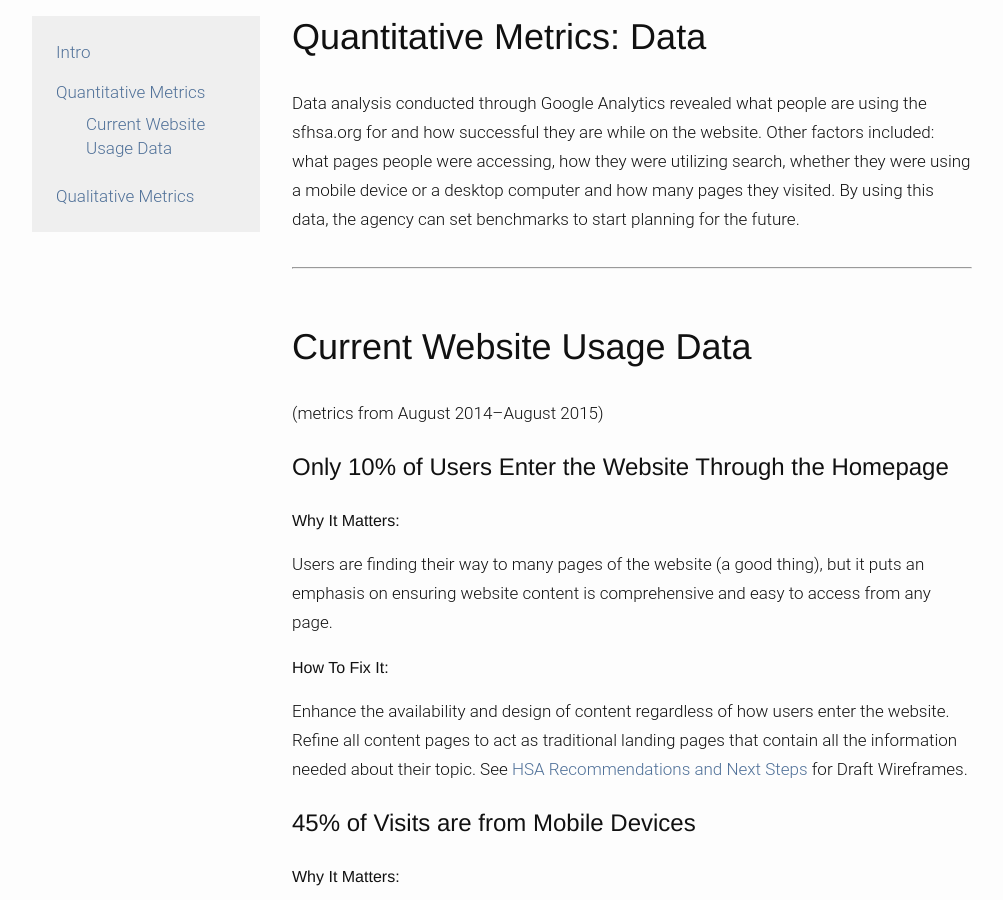
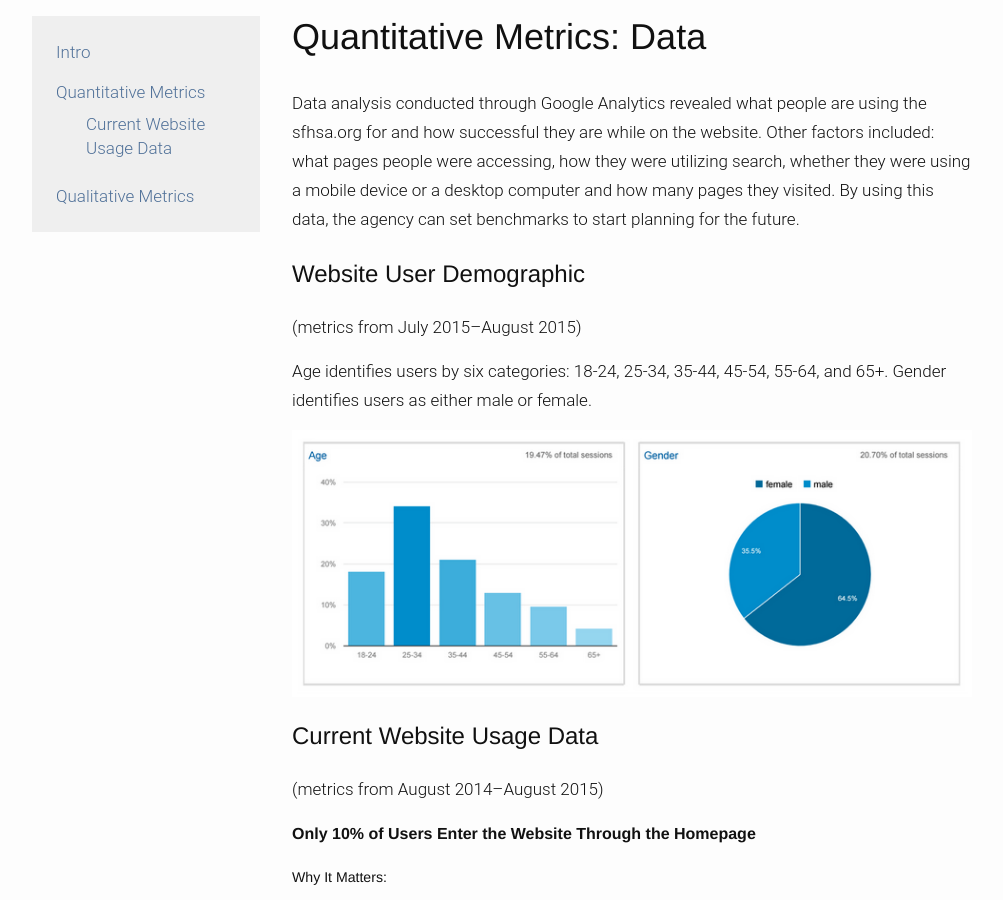
Before and after one commit to exygy-design/hsa-docs, a Jekyll site: the page built from efficacy.md, in a window 1280 px wide and 900 px high, scrolled down 721 px. Shown: the whole window, without its empty margins (138-1141 px from the left). Built offline with Jekyll 4.4.1, drawn with Linux system fonts in a browser that asks for light colours; nearby versions of some CDN libraries.

```diff
--- a/efficacy.md
+++ b/efficacy.md
@@ -29,29 +29,35 @@ To understand the efficacy of the current HSA website, we utilized a combination
 
 Data analysis conducted through Google Analytics revealed what people are using the sfhsa.org for and how successful they are while on the website. Other factors included: what pages people were accessing, how they were utilizing search, whether they were using a mobile device or a desktop computer and how many pages they visited. By using this data, the agency can set benchmarks to start planning for the future.
 
----
+### Website User Demographic
+(metrics from July 2015–August 2015)
 
-## <a name="current-website-usage-data"></a>Current Website Usage Data
+Age identifies users by six categories: 18-24, 25-34, 35-44, 45-54, 55-64, and 65+.
+Gender identifies users as either male or female.
+
+<img src="{{ "/images/summ-graph.png" | prepend: site.baseurl }}">
+
+### <a name="current-website-usage-data"></a>Current Website Usage Data
 (metrics from August 2014–August 2015)
 
-### Only 10% of Users Enter the Website Through the Homepage
+#### **Only 10% of Users Enter the Website Through the Homepage**
 
-#### Why It Matters:
+##### Why It Matters:
 
 Users are finding their way to many pages of the website (a good thing), but it puts an emphasis on ensuring website content is comprehensive and easy to access from any page.
 
-#### How To Fix It:
+##### How To Fix It:
 
 Enhance the availability and design of content regardless of how users enter the website. Refine all content pages to act as traditional landing pages that contain all the information needed about their topic.
 See [HSA Recommendations and Next Steps](../recommendations) for Draft Wireframes.
 
-### 45% of Visits are from Mobile Devices
+#### **45% of Visits are from Mobile Devices**
 
-#### Why It Matters:
+##### Why It Matters:
 
 The current website is not optimized—designed to make the best use of—displaying on mobile devices. This hurts the user experience, functionality and search engine effectiveness while trying to use sfhsa.org with a smartphone.
 
-#### How To Fix It:
+##### How To Fix It:
 
 Place an emphasis on all website tools and content being accessible and easy to use regardless of device.
 
@@ -63,13 +69,13 @@ Visiting New York City’s Human Services [website](http://www1.nyc.gov/site/hra
 
 <img src="{{ "/images/eff-0.jpg" | prepend: site.baseurl }}">
 
-### On-site Search Used 261 times of 31,000 Sessions
+#### **On-site Search Used 261 times of 31,000 Sessions**
 
-#### Why It Matters:
+##### Why It Matters:
 
 While users are accustomed to using the Search Tool for items they cannot find, the current search functionality on sfhsa.org is rarely used. This indicates that users are having a hard time using the tool or are not receiving the results they are looking for.
 
-#### How to Fix it:
+##### How to Fix it:
 
 Update website user experience and design to make search functionality more apparent and accessible by using Google Search.
 
@@ -85,23 +91,23 @@ We entered a search for the term "San Francisco Food Assistance" in the sfhsa.or
 
 *Search results from Google.*
 
-### Variants of "Forms" Was the Most Popular Search with 143 of 272 Searches on sfhsa.org
+#### **Variants of "Forms" Was the Most Popular Search with 143 of 272 Searches on sfhsa.org**
 
-#### Why It Matters:
+##### Why It Matters:
 
 Users are attempting to access website information using different terms, with few obvious groupings (suggesting the search box is their "last resort"). Users search for forms the most, suggesting they were having trouble finding the right form on the website.
 
-#### How To Fix It:
+##### How To Fix It:
 
 Add a form finder functionality to an improved web presence. Increase the ease of use for search functionality (by providing quicker common answers or in-line suggestions that pop up as people are typing, similar to Google).
 
-### **66% of Users Look at One Page and Leave (Bounce Rate).**
+#### **66% of Users Look at One Page and Leave (Bounce Rate).**
 
-#### Why It Matters:
+##### Why It Matters:
 
 The bounce rate of a website describes how often users visit only one page before leaving the site without clicking on anything. The high bounce rate for sfhsa.org users means they either found immediately what they needed or couldn’t find it. An additional engagement through the site could be helpful to users in either instance.
 
-#### How To Fix It:
+##### How To Fix It:
 
 Make it easier to find applicable content and encourage accessing multiple pages when they visit any page on sfhsa.org.
 
```
Also changed, not shown: current.md (+2 -7 lines), recommendations.md (+2 -2 lines), summary.md (+12 -3 lines), images/summ-graph.png (added).
